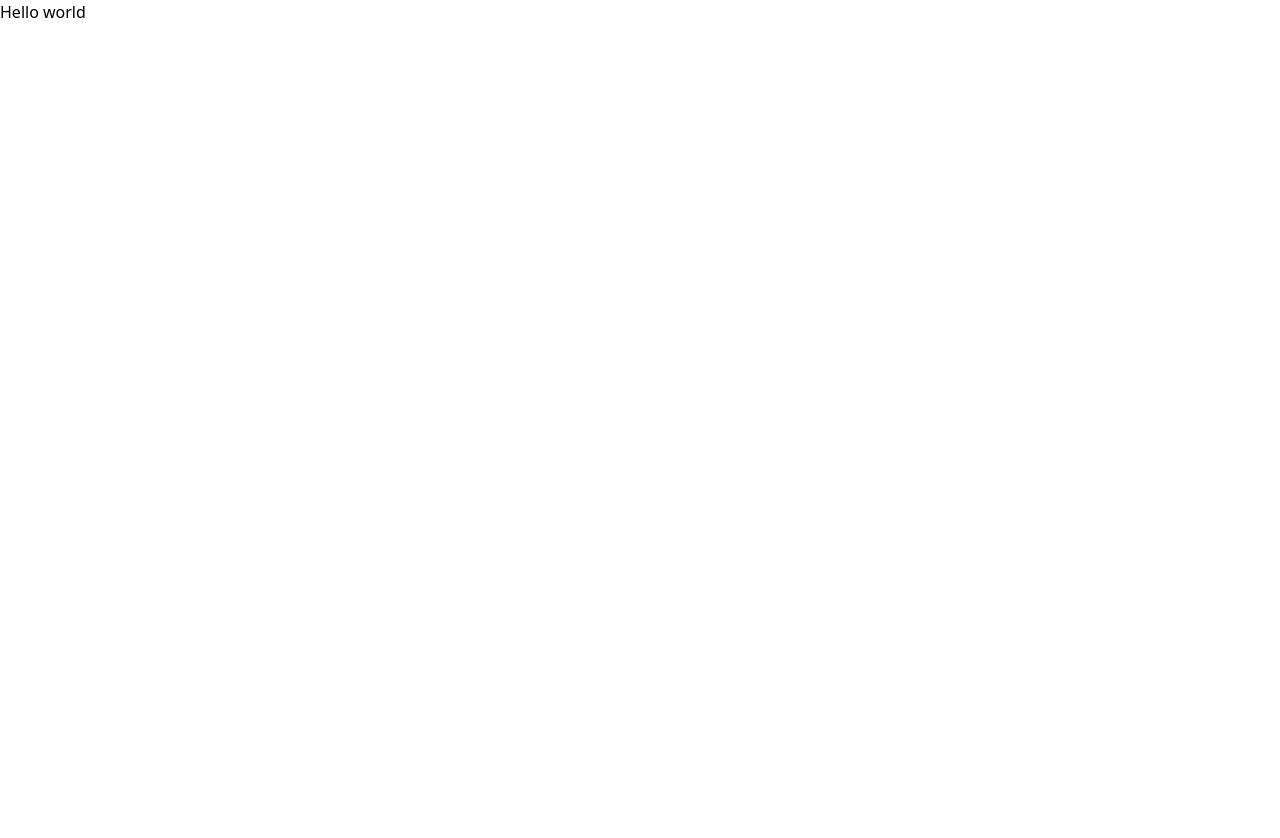
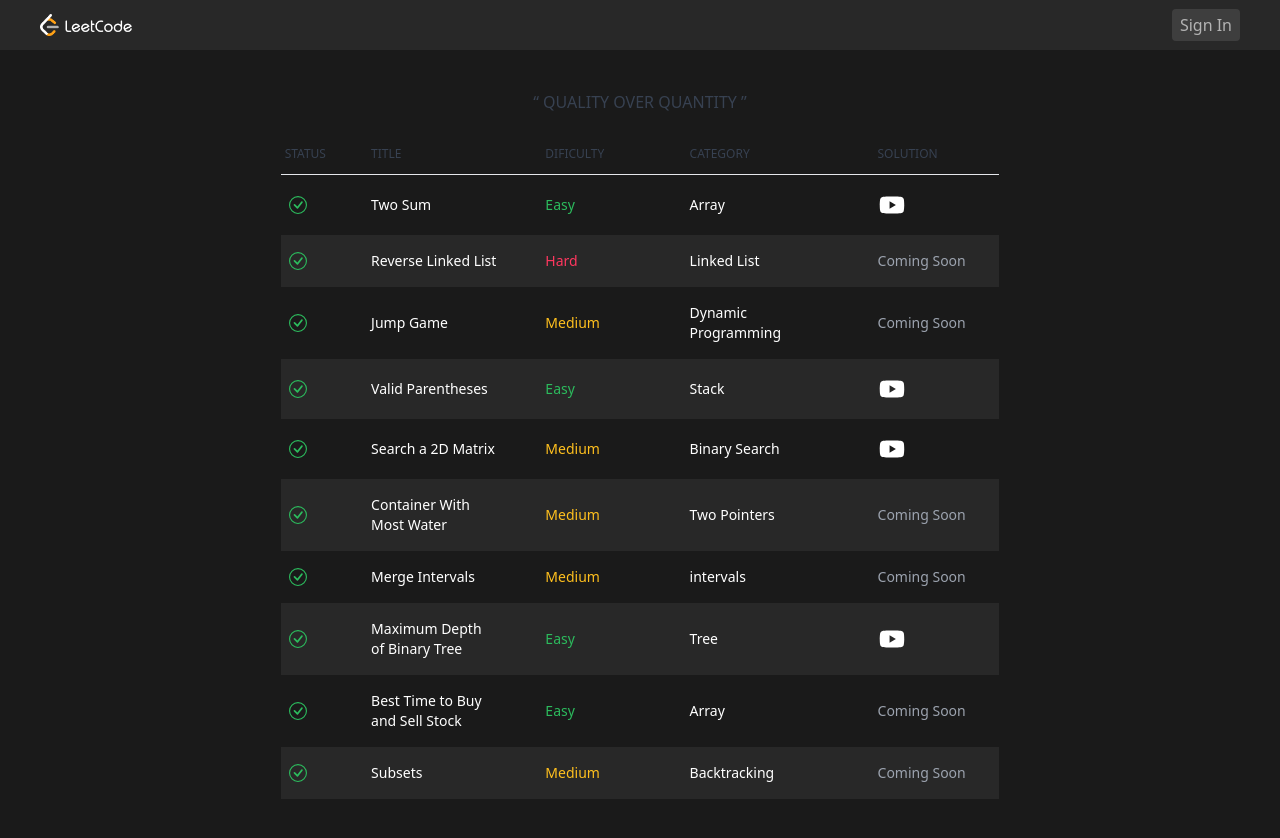
Before and after one commit to Sergey-Bokarev/Code-Training-Platform, a Next.js app: page / in a window 1280 px wide. Before the commit the page ends 800 px from the top, so only its background shows below. Built offline with nearby package versions, Linux system fonts and the light colour scheme.

Commit message:
init problems table

```diff
--- /dev/null
+++ b/components/ProblemsTable/ProblemsTable.tsx
@@ -0,0 +1,43 @@
+import React from "react";
+import Link from "next/link";
+import { Problem, problems } from "@/mockProblems/problems";
+import { BsCheckCircle } from "react-icons/bs";
+import { AiFillYoutube } from "react-icons/ai";
+
+type ProblemsTable = {};
+
+const ProblemsTable:React.FC<ProblemsTable> = () => {
+
+    return (
+        <tbody className="text-white ">
+            {problems.map((problem: Problem, idx: number) => {
+                const dificultyColor: string = problem.difficulty === "Easy" ? "text-dark-green-s" : problem.difficulty === "Medium" ? "text-dark-yellow" : "text-dark-pink";
+                return (
+                    <tr className={`${idx % 2 === 1 ? 'bg-dark-layer-1' : ""}`} key={problem.id}>
+                        <th className="px-2 py-4 font-medium whitespace-nowrap text-dark-green-s">
+                            <BsCheckCircle fontSize="18" width="18" />
+                        </th>
+                        <td className="px-6 py-4">
+                            <Link href={`/problems/${problem.id}`} className="hover:text-blue-600 cursor-pointer">
+                                {problem.title}
+                            </Link>
+                        </td>
+                        <td className={`px-6 py-4 ${dificultyColor}`}>
+                            {problem.difficulty}
+                        </td>
+                        <td className="px-6 py-4">
+                            {problem.category}
+                        </td>
+                        <td className="px-6 py-4">
+                            {problem.videoId
+                                ? <AiFillYoutube fontSize="28" className="cursor-pointer hover:text-red-500" />
+                                : <p className="text-gray-400">Coming Soon</p>}
+                        </td>
+                    </tr>
+                )
+            })}
+        </tbody>
+    )
+}
+
+export default ProblemsTable;
--- /dev/null
+++ b/components/Topbar/Topbar.tsx
@@ -0,0 +1,28 @@
+import Link from "next/link";
+import React from "react";
+
+type TopbarProps = {};
+
+const Topbar:React.FC<TopbarProps> = () => {
+
+    return (
+        <nav className="relative flex h-[50px] w-full shrink-0 items-center px-5 bg-dark-layer-1 text-dark-gray-7">
+            <div className="flex w-full items-center justify-between max-w-[1200px] mx-auto">
+                <Link href="/" className="h-[22px] flex-1">
+                    <img src="/logo-full.png" alt="Logo" className="h-full" />
+                </Link>
+                <div className="flex items-center space-x-4 flex-1 justify-end">
+                    <div>
+                        <Link href="/auth">
+                            <button className="bg-dark-fill-3 py-1 px-2 cursor-pointer rounded" >
+                                Sign In
+                            </button>
+                        </Link>
+                    </div>
+                </div>
+            </div>
+        </nav>
+    )
+}
+
+export default Topbar;
--- /dev/null
+++ b/mockProblems/problems.ts
@@ -0,0 +1,91 @@
+export type Problem = {
+	id: string;
+	title: string;
+	difficulty: string;
+	category: string;
+	order: number;
+	videoId?: string;
+};
+
+export const problems: Problem[] = [
+	{
+		id: "two-sum",
+		title: "Two Sum",
+		difficulty: "Easy",
+		category: "Array",
+		order: 1,
+		videoId: "8-k1C6ehKuw",
+	},
+	{
+		id: "reverse-linked-list",
+		title: "Reverse Linked List",
+		difficulty: "Hard",
+		category: "Linked List",
+		order: 2,
+		videoId: "",
+	},
+	{
+		id: "jump-game",
+		title: "Jump Game",
+		difficulty: "Medium",
+		category: "Dynamic Programming",
+		order: 3,
+		videoId: "",
+	},
+	{
+		id: "valid-parentheses",
+		title: "Valid Parentheses",
+		difficulty: "Easy",
+		category: "Stack",
+		order: 4,
+		videoId: "xty7fr-k0TU",
+	},
+	{
+		id: "search-a-2d-matrix",
+		title: "Search a 2D Matrix",
+		difficulty: "Medium",
+		category: "Binary Search",
+		order: 5,
+		videoId: "ZfFl4torNg4",
+	},
+	{
+		id: "container-with-most-water",
+		title: "Container With Most Water",
+		difficulty: "Medium",
+		category: "Two Pointers",
+		order: 6,
+		videoId: "",
+	},
+	{
+		id: "merge-intervals",
+		title: "Merge Intervals",
+		difficulty: "Medium",
+		category: "intervals",
+		order: 7,
+		videoId: "",
+	},
+	{
+		id: "maximum-depth-of-binary-tree",
+		title: "Maximum Depth of Binary Tree",
+		difficulty: "Easy",
+		category: "Tree",
+		order: 8,
+		videoId: "4qYTqOiRMoM",
+	},
+	{
+		id: "best-time-to-buy-and-sell-stock",
+		title: "Best Time to Buy and Sell Stock",
+		difficulty: "Easy",
+		category: "Array",
+		order: 9,
+		videoId: "",
+	},
+	{
+		id: "subsets",
+		title: "Subsets",
+		difficulty: "Medium",
+		category: "Backtracking",
+		order: 10,
+		videoId: "",
+	},
+];
--- a/pages/index.tsx
+++ b/pages/index.tsx
@@ -1,7 +1,37 @@
+import ProblemsTable from "@/components/ProblemsTable/ProblemsTable";
+import Topbar from "@/components/Topbar/Topbar";
+
 export default function Home() {
   return (
-    <main>
-      <h1>Hello world</h1>
+    <main className="bg-dark-layer-2 min-h-screen">
+      <Topbar />
+      <h1 className="text-2x1 text-center text-gray-700 dark:text-gray-400 font-medium uppercase mt-10 mb-5">
+        &ldquo; QUALITY OVER QUANTITY &rdquo;
+      </h1>
+      <div className="relative overflow-x-auto mx-auto px-6 pb-10">
+        <table className="text-sm text-left text-gray-500 dark:text-gray-400 sm:w-7/12 w-full max-w-[1200px] mx-auto">
+          <thead className="text-xs text-gray-700 uppercase dark:text-gray-400 border-b">
+            <tr>
+              <th scope="col" className="px-1 py-3 w-0 font-medium">
+                Status
+              </th>
+              <th scope="col" className="px-6 py-3 w-0 font-medium">
+                Title
+              </th>
+              <th scope="col" className="px-6 py-3 w-0 font-medium">
+                Dificulty
+              </th>
+              <th scope="col" className="px-6 py-3 w-0 font-medium">
+                Category
+              </th>
+              <th scope="col" className="px-6 py-3 w-0 font-medium">
+                Solution
+              </th>
+            </tr>
+          </thead>
+          <ProblemsTable />
+        </table>
+      </div>
     </main>
   )
 }
```
